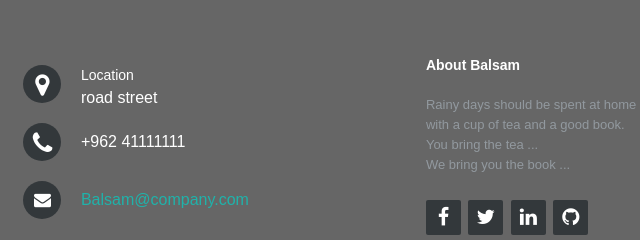
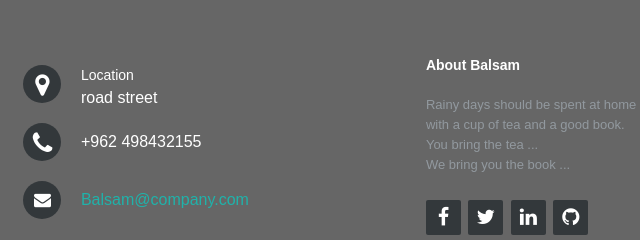
Before and after one commit to casual-coders/Electronic-library, a plain HTML site: page index.html in a window 1280 px wide. Shown: the top 240 px of the page, 518-1158 px from the left. Drawn offline with nearby package versions, Linux system fonts and the light colour scheme.

```diff
--- a/index.html
+++ b/index.html
@@ -40,7 +40,7 @@
                 </div>
                 <div>
                     <i class="fa fa-phone"></i>
-                    <p>+962 41111111</p>
+                    <p>+962 498432155</p>
                 </div>
                 <div>
                     <i class="fa fa-envelope"></i>
```
